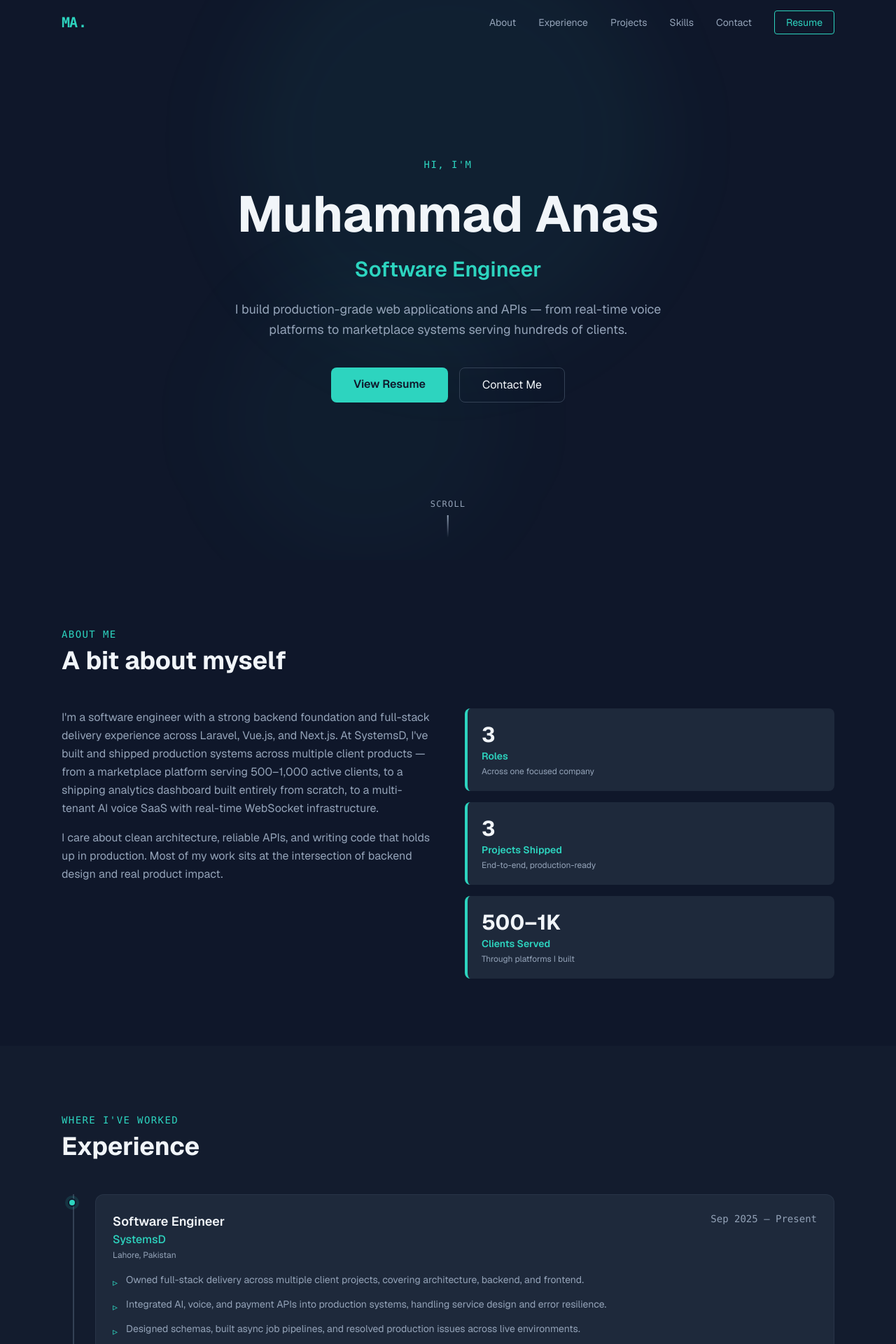
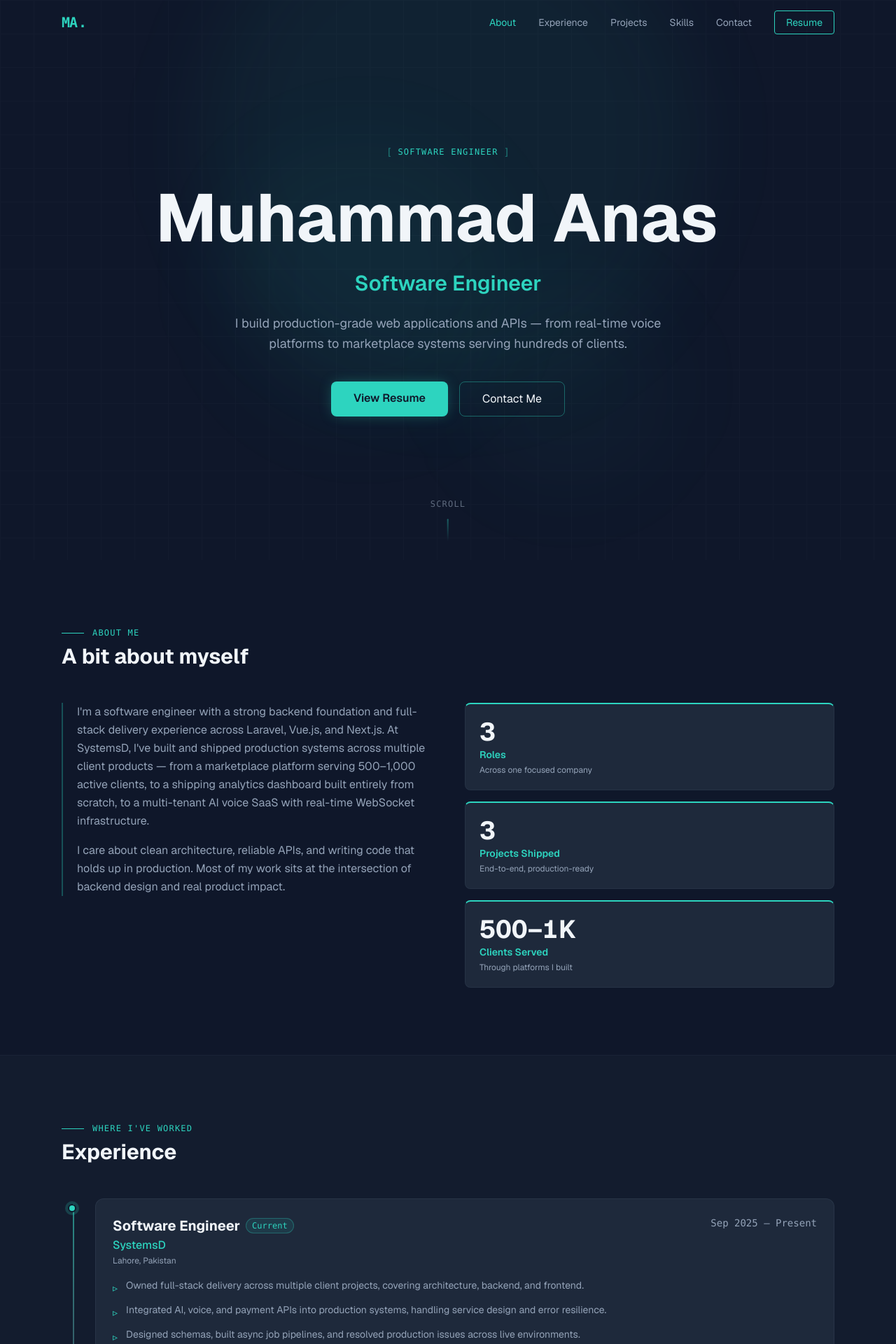
Before and after one commit to MuhammadAnas789/portfolio, a Next.js app: page / in a window 1280 px wide. Shown: the top 1920 px of the page at 70% size. Built offline with nearby package versions, Linux system fonts and the light colour scheme.

Commit message:
UI/UX improvements — visual polish pass

```diff
--- a/package.json
+++ b/package.json
@@ -9,6 +9,7 @@
   },
   "dependencies": {
     "framer-motion": "^12.34.3",
+    "lucide-react": "^0.575.0",
     "next": "16.1.6",
     "react": "19.2.3",
     "react-dom": "19.2.3"
--- a/src/app/page.tsx
+++ b/src/app/page.tsx
@@ -22,7 +22,7 @@ export default function Home() {
       </main>
       <footer className="py-8 text-center text-[#94a3b8] text-sm border-t border-[#334155]/30">
         <p>
-          Designed & built by{" "}
+          © {new Date().getFullYear()} Designed & built by{" "}
           <span className="text-[#2dd4bf]">Muhammad Anas</span>
         </p>
       </footer>
--- a/src/components/About.tsx
+++ b/src/components/About.tsx
@@ -1,40 +1,49 @@
 "use client";
 
-import { motion } from "framer-motion";
+import { useEffect, useRef } from "react";
+import { motion, useInView, useMotionValue, useTransform, animate } from "framer-motion";
 
 const stats = [
-  {
-    value: "3",
-    label: "Roles",
-    sub: "Across one focused company",
-  },
-  {
-    value: "3",
-    label: "Projects Shipped",
-    sub: "End-to-end, production-ready",
-  },
-  {
-    value: "500–1K",
-    label: "Clients Served",
-    sub: "Through platforms I built",
-  },
+  { value: "3", numericValue: 3, label: "Roles", sub: "Across one focused company" },
+  { value: "3", numericValue: 3, label: "Projects Shipped", sub: "End-to-end, production-ready" },
+  { value: "500–1K", numericValue: null, label: "Clients Served", sub: "Through platforms I built" },
 ];
 
+function AnimatedNumber({ target }: { target: number }) {
+  const count = useMotionValue(0);
+  const rounded = useTransform(count, (v) => Math.round(v).toString());
+  const ref = useRef<HTMLSpanElement>(null);
+  const isInView = useInView(ref, { once: true, margin: "-50px" });
+
+  useEffect(() => {
+    if (isInView) {
+      const controls = animate(count, target, { duration: 1.4, ease: "easeOut" });
+      return controls.stop;
+    }
+  }, [isInView, count, target]);
+
+  return <motion.span ref={ref}>{rounded}</motion.span>;
+}
+
 export default function About() {
+  const sectionRef = useRef<HTMLElement>(null);
+
   return (
-    <section id="about" className="py-24 max-w-6xl mx-auto px-6">
+    <section id="about" ref={sectionRef} className="py-24 max-w-6xl mx-auto px-6">
       <motion.div
         initial={{ opacity: 0, y: 20 }}
         whileInView={{ opacity: 1, y: 0 }}
         viewport={{ once: true }}
         transition={{ duration: 0.6 }}
+        className="mb-12"
       >
-        <p className="text-[#2dd4bf] text-sm font-mono tracking-widest uppercase mb-2">
-          About Me
-        </p>
-        <h2 className="text-3xl sm:text-4xl font-bold text-[#f1f5f9] mb-12">
-          A bit about myself
-        </h2>
+        <div className="flex items-center gap-3 mb-2">
+          <div className="w-8 h-px bg-[#2dd4bf]" />
+          <p className="text-[#2dd4bf] text-xs font-mono tracking-widest uppercase">
+            About Me
+          </p>
+        </div>
+        <h2 className="text-3xl font-bold text-[#f1f5f9]">A bit about myself</h2>
       </motion.div>
 
       <div className="grid md:grid-cols-2 gap-12 items-start">
@@ -44,7 +53,7 @@ export default function About() {
           whileInView={{ opacity: 1, x: 0 }}
           viewport={{ once: true }}
           transition={{ duration: 0.6, delay: 0.1 }}
-          className="space-y-4 text-[#94a3b8] leading-relaxed"
+          className="border-l-2 border-[#2dd4bf]/30 pl-5 space-y-4 text-[#94a3b8] leading-relaxed max-w-2xl"
         >
           <p>
             I&apos;m a software engineer with a strong backend foundation and full-stack
@@ -70,10 +79,17 @@ export default function About() {
               whileInView={{ opacity: 1, x: 0 }}
               viewport={{ once: true }}
               transition={{ duration: 0.5, delay: 0.1 + i * 0.1 }}
-              className="flex items-start gap-5 p-5 rounded-lg bg-[#1e293b] border-l-4 border-[#2dd4bf]"
+              whileHover={{ y: -2 }}
+              className="flex items-start gap-5 p-5 rounded-lg bg-[#1e293b] border-t-2 border-t-[#2dd4bf] border border-[#334155]/40 hover:border-[#2dd4bf]/30 transition-all duration-200 cursor-default"
             >
               <div>
-                <span className="text-3xl font-bold text-[#f1f5f9]">{stat.value}</span>
+                <span className="text-4xl font-bold text-[#f1f5f9] tabular-nums">
+                  {stat.numericValue !== null ? (
+                    <AnimatedNumber target={stat.numericValue} />
+                  ) : (
+                    stat.value
+                  )}
+                </span>
                 <p className="text-[#2dd4bf] font-semibold text-sm mt-0.5">{stat.label}</p>
                 <p className="text-[#94a3b8] text-xs mt-1">{stat.sub}</p>
               </div>
--- a/src/components/Experience.tsx
+++ b/src/components/Experience.tsx
@@ -8,6 +8,7 @@ const experiences = [
     company: "SystemsD",
     location: "Lahore, Pakistan",
     period: "Sep 2025 — Present",
+    current: true,
     bullets: [
       "Owned full-stack delivery across multiple client projects, covering architecture, backend, and frontend.",
       "Integrated AI, voice, and payment APIs into production systems, handling service design and error resilience.",
@@ -19,6 +20,7 @@ const experiences = [
     company: "SystemsD",
     location: "Lahore, Pakistan",
     period: "Aug 2024 — Aug 2025",
+    current: false,
     bullets: [
       "Built and maintained full-stack features for a client-facing marketplace platform using Laravel and Vue.js.",
       "Implemented real-time messaging and integrated third-party services for payments and file storage.",
@@ -30,6 +32,7 @@ const experiences = [
     company: "SystemsD",
     location: "Lahore, Pakistan",
     period: "Jun 2024 — Aug 2024",
+    current: false,
     bullets: [
       "Refactored a CRUD application into a layered MVC architecture, separating frontend, backend, and database concerns.",
       "Contributed to API integration, relational database design, and backend development on live projects.",
@@ -39,7 +42,7 @@ const experiences = [
 
 export default function Experience() {
   return (
-    <section id="experience" className="py-24 bg-[#1e293b]/30">
+    <section id="experience" className="py-24 bg-[#1e293b]/30 border-t border-[#334155]/20">
       <div className="max-w-6xl mx-auto px-6">
         <motion.div
           initial={{ opacity: 0, y: 20 }}
@@ -48,18 +51,21 @@ export default function Experience() {
           transition={{ duration: 0.6 }}
           className="mb-12"
         >
-          <p className="text-[#2dd4bf] text-sm font-mono tracking-widest uppercase mb-2">
-            Where I&apos;ve Worked
-          </p>
-          <h2 className="text-3xl sm:text-4xl font-bold text-[#f1f5f9]">Experience</h2>
+          <div className="flex items-center gap-3 mb-2">
+            <div className="w-8 h-px bg-[#2dd4bf]" />
+            <p className="text-[#2dd4bf] text-xs font-mono tracking-widest uppercase">
+              Where I&apos;ve Worked
+            </p>
+          </div>
+          <h2 className="text-3xl font-bold text-[#f1f5f9]">Experience</h2>
         </motion.div>
 
         {/* Timeline */}
         <div className="relative">
-          {/* Vertical line */}
-          <div className="absolute left-4 top-0 bottom-0 w-0.5 bg-[#334155] hidden sm:block" />
+          {/* Continuous vertical line */}
+          <div className="absolute left-4 top-2 bottom-2 w-0.5 bg-gradient-to-b from-[#2dd4bf]/60 via-[#334155] to-[#334155]/20 hidden sm:block" />
 
-          <div className="flex flex-col gap-12">
+          <div className="flex flex-col gap-10">
             {experiences.map((exp, i) => (
               <motion.div
                 key={i}
@@ -70,13 +76,26 @@ export default function Experience() {
                 className="sm:pl-12 relative"
               >
                 {/* Timeline dot */}
-                <div className="hidden sm:block absolute left-[9px] top-1.5 w-3 h-3 rounded-full bg-[#2dd4bf] border-2 border-[#0f172a] shadow-[0_0_0_4px_#2dd4bf22]" />
+                <div
+                  className={`hidden sm:block absolute left-[9px] top-2 w-3 h-3 rounded-full border-2 border-[#0f172a] ${
+                    exp.current
+                      ? "bg-[#2dd4bf] shadow-[0_0_0_4px_#2dd4bf33]"
+                      : "bg-[#334155] shadow-[0_0_0_4px_#33415533]"
+                  }`}
+                />
 
-                <div className="bg-[#1e293b] rounded-xl p-6 border border-[#334155]/50 hover:border-[#2dd4bf]/30 transition-colors">
+                <div className="bg-[#1e293b] rounded-xl p-6 border border-[#334155]/50 hover:border-[#2dd4bf]/30 hover:bg-[#1e293b]/80 transition-all duration-200">
                   <div className="flex flex-wrap items-start justify-between gap-2 mb-1">
                     <div>
-                      <h3 className="text-[#f1f5f9] font-semibold text-lg">{exp.role}</h3>
-                      <p className="text-[#2dd4bf] font-medium">{exp.company}</p>
+                      <div className="flex items-center gap-2 flex-wrap">
+                        <h3 className="text-[#f1f5f9] font-bold text-xl">{exp.role}</h3>
+                        {exp.current && (
+                          <span className="text-xs font-mono px-2 py-0.5 rounded-full bg-[#2dd4bf]/10 text-[#2dd4bf] border border-[#2dd4bf]/30">
+                            Current
+                          </span>
+                        )}
+                      </div>
+                      <p className="text-[#2dd4bf] font-medium mt-0.5">{exp.company}</p>
                       <p className="text-[#94a3b8] text-xs mt-0.5">{exp.location}</p>
                     </div>
                     <span className="text-[#94a3b8] text-sm font-mono shrink-0">{exp.period}</span>
--- a/src/components/Hero.tsx
+++ b/src/components/Hero.tsx
@@ -17,31 +17,54 @@ export default function Hero() {
       id="hero"
       className="relative min-h-screen flex items-center justify-center overflow-hidden"
     >
-      {/* Animated background glow */}
+      {/* Background — layered orbs */}
       <div className="absolute inset-0 pointer-events-none">
-        <div className="absolute top-1/4 left-1/2 -translate-x-1/2 -translate-y-1/2 w-[600px] h-[600px] rounded-full bg-[#2dd4bf]/5 blur-3xl" />
-        <div className="absolute top-1/2 left-1/4 w-[400px] h-[400px] rounded-full bg-[#2dd4bf]/3 blur-3xl" />
+        <div className="absolute top-1/4 left-1/2 -translate-x-1/2 -translate-y-1/2 w-[700px] h-[700px] rounded-full bg-[#2dd4bf]/[0.06] blur-3xl" />
+        <div className="absolute bottom-1/4 left-1/4 w-[400px] h-[400px] rounded-full bg-[#2dd4bf]/[0.04] blur-3xl" />
+        <div className="absolute top-1/2 right-1/4 w-[300px] h-[300px] rounded-full bg-[#2dd4bf]/[0.03] blur-3xl" />
+        {/* Subtle grid */}
+        <div
+          className="absolute inset-0 opacity-[0.03]"
+          style={{
+            backgroundImage:
+              "linear-gradient(#94a3b8 1px, transparent 1px), linear-gradient(90deg, #94a3b8 1px, transparent 1px)",
+            backgroundSize: "48px 48px",
+          }}
+        />
       </div>
 
       <div className="relative z-10 max-w-4xl mx-auto px-6 text-center">
-        <motion.p
+        {/* Eyebrow label */}
+        <motion.div
           custom={0}
           initial="hidden"
           animate="visible"
           variants={fadeUp}
-          className="text-[#2dd4bf] text-sm font-mono tracking-widest uppercase mb-4"
+          className="inline-flex items-center gap-2 mb-6"
         >
-          Hi, I&apos;m
-        </motion.p>
+          <span className="text-[#2dd4bf]/50 font-mono text-sm">[</span>
+          <span className="text-[#2dd4bf] text-xs font-mono tracking-widest uppercase">
+            Software Engineer
+          </span>
+          <span className="text-[#2dd4bf]/50 font-mono text-sm">]</span>
+        </motion.div>
 
+        {/* Name + blinking cursor */}
         <motion.h1
           custom={0.1}
           initial="hidden"
           animate="visible"
           variants={fadeUp}
-          className="text-5xl sm:text-7xl font-bold text-[#f1f5f9] leading-tight mb-4"
+          className="text-6xl sm:text-7xl md:text-8xl font-bold text-[#f1f5f9] leading-tight mb-4 flex items-center justify-center gap-2 flex-wrap"
         >
           Muhammad Anas
+          <motion.span
+            animate={{ opacity: [1, 1, 0, 0] }}
+            transition={{ duration: 1, repeat: Infinity, ease: "linear", times: [0, 0.5, 0.5, 1] }}
+            className="text-[#2dd4bf] font-light"
+          >
+            |
+          </motion.span>
         </motion.h1>
 
         <motion.h2
@@ -72,17 +95,19 @@ export default function Hero() {
           variants={fadeUp}
           className="flex flex-col sm:flex-row gap-4 justify-center"
         >
+          {/* Primary CTA */}
           <a
             href="/resume.pdf"
             target="_blank"
             rel="noopener noreferrer"
-            className="px-8 py-3 rounded-lg bg-[#2dd4bf] text-[#0f172a] font-semibold hover:bg-[#2dd4bf]/90 transition-colors"
+            className="px-8 py-3 rounded-lg bg-[#2dd4bf] text-[#0f172a] font-semibold hover:bg-[#2dd4bf]/90 active:scale-95 transition-all duration-200 shadow-[0_0_20px_-4px_#2dd4bf66]"
           >
             View Resume
           </a>
+          {/* Ghost CTA */}
           <a
             href="#contact"
-            className="px-8 py-3 rounded-lg border border-[#334155] text-[#f1f5f9] hover:border-[#2dd4bf] hover:text-[#2dd4bf] transition-colors"
+            className="px-8 py-3 rounded-lg border border-[#2dd4bf]/40 text-[#f1f5f9] hover:border-[#2dd4bf] hover:text-[#2dd4bf] hover:bg-[#2dd4bf]/5 active:scale-95 transition-all duration-200"
           >
             Contact Me
           </a>
@@ -93,11 +118,15 @@ export default function Hero() {
       <motion.div
         initial={{ opacity: 0 }}
         animate={{ opacity: 1 }}
-        transition={{ delay: 1.2, duration: 0.6 }}
-        className="absolute bottom-8 left-1/2 -translate-x-1/2 flex flex-col items-center gap-2 text-[#94a3b8]"
+        transition={{ delay: 1.4, duration: 0.6 }}
+        className="absolute bottom-8 left-1/2 -translate-x-1/2 flex flex-col items-center gap-2 text-[#94a3b8]/60"
       >
         <span className="text-xs tracking-widest uppercase font-mono">Scroll</span>
-        <div className="w-0.5 h-8 bg-gradient-to-b from-[#94a3b8] to-transparent" />
+        <motion.div
+          animate={{ y: [0, 6, 0] }}
+          transition={{ duration: 1.5, repeat: Infinity, ease: "easeInOut" }}
+          className="w-0.5 h-8 bg-gradient-to-b from-[#2dd4bf]/40 to-transparent rounded-full"
+        />
       </motion.div>
     </section>
   );
--- a/src/components/Navbar.tsx
+++ b/src/components/Navbar.tsx
@@ -1,6 +1,7 @@
 "use client";
 
 import { useState, useEffect } from "react";
+import { AnimatePresence, motion } from "framer-motion";
 
 const navLinks = [
   { label: "About", href: "#about" },
@@ -13,11 +14,32 @@ const navLinks = [
 export default function Navbar() {
   const [menuOpen, setMenuOpen] = useState(false);
   const [scrolled, setScrolled] = useState(false);
+  const [activeSection, setActiveSection] = useState<string>("");
 
   useEffect(() => {
     const onScroll = () => setScrolled(window.scrollY > 10);
     window.addEventListener("scroll", onScroll, { passive: true });
     return () => window.removeEventListener("scroll", onScroll);
+  }, []);
+
+  useEffect(() => {
+    const ids = navLinks.map((l) => l.href.slice(1));
+    const observers: IntersectionObserver[] = [];
+
+    ids.forEach((id) => {
+      const el = document.getElementById(id);
+      if (!el) return;
+      const obs = new IntersectionObserver(
+        ([entry]) => {
+          if (entry.isIntersecting) setActiveSection(id);
+        },
+        { rootMargin: "-30% 0px -65% 0px" }
+      );
+      obs.observe(el);
+      observers.push(obs);
+    });
+
+    return () => observers.forEach((o) => o.disconnect());
   }, []);
 
   const closeMenu = () => setMenuOpen(false);
@@ -32,10 +54,7 @@ export default function Navbar() {
     >
       <nav className="max-w-6xl mx-auto px-6 h-16 flex items-center justify-between">
         {/* Logo */}
-        <a
-          href="#hero"
-          className="group flex items-center gap-0.5 select-none"
-        >
+        <a href="#hero" className="group flex items-center gap-0.5 select-none">
           <span className="text-[#2dd4bf] font-bold text-xl tracking-tighter font-mono transition-all duration-200 group-hover:text-white">
             MA
           </span>
@@ -46,15 +65,23 @@ export default function Navbar() {
 
         {/* Desktop nav */}
         <div className="hidden md:flex items-center gap-8">
-          {navLinks.map((link) => (
+          {navLinks.map((link) => {
+            const id = link.href.slice(1);
+            const isActive = activeSection === id;
+            return (
               <a
                 key={link.href}
                 href={link.href}
-              className="text-sm text-[#94a3b8] hover:text-[#f1f5f9] transition-colors"
+                className={`text-sm transition-colors duration-200 ${
+                  isActive
+                    ? "text-[#2dd4bf]"
+                    : "text-[#94a3b8] hover:text-[#f1f5f9]"
+                }`}
               >
                 {link.label}
               </a>
-          ))}
+            );
+          })}
           <a
             href="/resume.pdf"
             target="_blank"
@@ -89,20 +116,36 @@ export default function Navbar() {
         </button>
       </nav>
 
-      {/* Mobile drawer */}
+      {/* Mobile drawer — animated */}
+      <AnimatePresence>
         {menuOpen && (
-        <div className="md:hidden bg-[#1e293b]/95 backdrop-blur-md border-b border-[#334155]/50">
+          <motion.div
+            key="mobile-drawer"
+            initial={{ opacity: 0, height: 0 }}
+            animate={{ opacity: 1, height: "auto" }}
+            exit={{ opacity: 0, height: 0 }}
+            transition={{ duration: 0.2, ease: "easeInOut" }}
+            className="md:hidden overflow-hidden bg-[#1e293b]/95 backdrop-blur-md border-b border-[#334155]/50"
+          >
             <div className="max-w-6xl mx-auto px-6 py-4 flex flex-col gap-4">
-            {navLinks.map((link) => (
+              {navLinks.map((link) => {
+                const id = link.href.slice(1);
+                const isActive = activeSection === id;
+                return (
                   <a
                     key={link.href}
                     href={link.href}
                     onClick={closeMenu}
-                className="text-[#94a3b8] hover:text-[#f1f5f9] transition-colors py-1"
+                    className={`transition-colors duration-200 py-1 ${
+                      isActive
+                        ? "text-[#2dd4bf]"
+                        : "text-[#94a3b8] hover:text-[#f1f5f9]"
+                    }`}
                   >
                     {link.label}
                   </a>
-            ))}
+                );
+              })}
               <a
                 href="/resume.pdf"
                 target="_blank"
@@ -113,8 +156,9 @@ export default function Navbar() {
                 Resume
               </a>
             </div>
-        </div>
+          </motion.div>
         )}
+      </AnimatePresence>
     </header>
   );
 }
--- a/src/components/Skills.tsx
+++ b/src/components/Skills.tsx
@@ -29,9 +29,18 @@ const skillGroups = [
   },
 ];
 
+const pillVariants = {
+  hidden: { opacity: 0, scale: 0.9 },
+  visible: (i: number) => ({
+    opacity: 1,
+    scale: 1,
+    transition: { duration: 0.25, delay: i * 0.04 },
+  }),
+};
+
 export default function Skills() {
   return (
-    <section id="skills" className="py-24 bg-[#1e293b]/30">
+    <section id="skills" className="py-24 bg-[#1e293b]/30 border-t border-[#334155]/20">
       <div className="max-w-6xl mx-auto px-6">
         <motion.div
           initial={{ opacity: 0, y: 20 }}
@@ -40,10 +49,13 @@ export default function Skills() {
           transition={{ duration: 0.6 }}
           className="mb-12"
         >
-          <p className="text-[#2dd4bf] text-sm font-mono tracking-widest uppercase mb-2">
-            What I Work With
-          </p>
-          <h2 className="text-3xl sm:text-4xl font-bold text-[#f1f5f9]">Skills</h2>
+          <div className="flex items-center gap-3 mb-2">
+            <div className="w-8 h-px bg-[#2dd4bf]" />
+            <p className="text-[#2dd4bf] text-xs font-mono tracking-widest uppercase">
+              What I Work With
+            </p>
+          </div>
+          <h2 className="text-3xl font-bold text-[#f1f5f9]">Skills</h2>
         </motion.div>
 
         <div className="grid sm:grid-cols-2 lg:grid-cols-3 gap-8">
@@ -55,17 +67,23 @@ export default function Skills() {
               viewport={{ once: true }}
               transition={{ duration: 0.5, delay: i * 0.08 }}
             >
-              <h3 className="text-xs font-mono text-[#2dd4bf] tracking-widest uppercase mb-3">
+              <h3 className="text-xs font-mono text-[#2dd4bf] tracking-widest uppercase mb-3 flex items-center gap-2">
+                <span className="w-4 h-px bg-[#2dd4bf]/50" />
                 {group.category}
               </h3>
               <div className="flex flex-wrap gap-2">
-                {group.skills.map((skill) => (
-                  <span
+                {group.skills.map((skill, j) => (
+                  <motion.span
                     key={skill}
-                    className="text-sm px-3 py-1.5 rounded-md bg-[#1e293b] border border-[#334155]/60 text-[#94a3b8] hover:border-[#2dd4bf]/40 hover:text-[#f1f5f9] transition-colors cursor-default"
+                    custom={j}
+                    initial="hidden"
+                    whileInView="visible"
+                    viewport={{ once: true }}
+                    variants={pillVariants}
+                    className="text-sm px-3 py-1.5 rounded-md bg-[#0f172a] border border-[#334155]/60 text-[#94a3b8] hover:bg-[#2dd4bf] hover:text-[#0f172a] hover:border-[#2dd4bf] transition-all duration-200 cursor-default font-medium"
                   >
                     {skill}
-                  </span>
+                  </motion.span>
                 ))}
               </div>
             </motion.div>
```
Also changed, not shown: src/components/Contact.tsx (+33 -21 lines), src/components/Education.tsx (+10 -19 lines), src/components/Projects.tsx (+17 -8 lines), 2 other files (tests, documents, lock files or other folders). Lines whose indentation alone changed are shown as unchanged.
